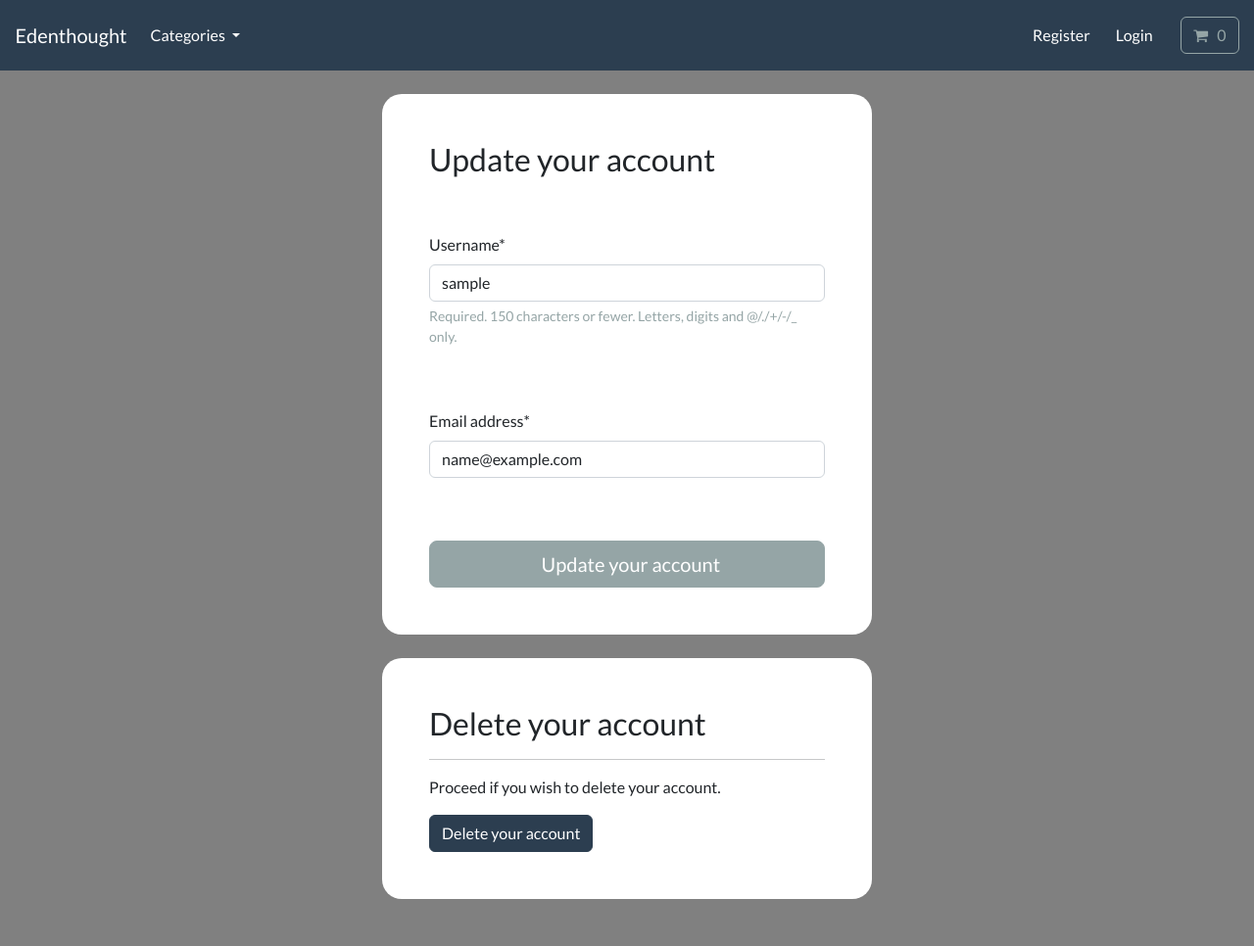
After one commit to sharipovjonibek/ecommerce, a Django app: page /account/profile-management in a window 1280 px wide. The commit adds this page. Shown: the whole page at 98% size. Run offline with Django 5.2, Linux system fonts and the light colour scheme; the visitor is signed in with stand-in values (Sample User, id 1); data that the repository does not hold is empty; some libraries are stand-ins or nearby versions.

Commit message:
work on 'Profile management'

```diff
--- a/account/forms.py
+++ b/account/forms.py
@@ -46,3 +46,26 @@ class LoginForm(AuthenticationForm):
     username = forms.CharField(widget=TextInput())
 
     password = forms.CharField(widget=PasswordInput())
+
+
+
+# Update form
+
+class UpdateUserForm(forms.ModelForm):
+
+    password = None
+
+    def __init__(self,*args,**kwargs):
+        super(UpdateUserForm,self).__init__(*args,**kwargs)
+
+        # Make email field as required
+
+        self.fields['email'].required=True
+
+    class Meta:
+
+        model = User
+
+        fields = ['username','email']
+
+        exclude = ['password1','password2']
--- a/account/templates/account/dashboard.html
+++ b/account/templates/account/dashboard.html
@@ -51,7 +51,7 @@
 
         <hr>
 
-        <a class="btn btn-primary navbar-btn text-white" type="button"  href=""> Profile management </a>
+        <a class="btn btn-primary navbar-btn text-white" type="button"  href="{% url 'profile-management' %}"> Profile management </a>
 
         <br> <br>
 
--- /dev/null
+++ b/account/templates/account/profile-management.html
@@ -0,0 +1,56 @@
+{% include "store/base.html" %}
+
+{% load static %}
+{% load crispy_forms_tags %}
+{% block content %}
+
+    <style>
+        body{
+            background-color:gray;
+        }
+    </style>
+
+<body>
+    <br>
+    <div class ="container bg-white shadow-md p-5 form-layout">
+        <h3> Update your account </h3>
+
+        <br>
+        <br>
+
+        <form method="POST" autocomplete="off">
+            {%csrf_token%}
+
+            {{user_form.username|as_crispy_field}}
+
+            <br><br>
+            {{user_form.email|as_crispy_field}}
+
+            <br>
+            <br>
+
+            <button type="submit" class="btn btn-secondary btn-lg w-100 btn-block p-2">&nbsp; Update your account </button>
+
+        </form>
+
+    </div>
+
+    <br>
+
+    <div class ="container bg-white shadow-md p-5 form-layout">
+        <h3> Delete your account </h3>
+        <hr>
+
+        <p> Proceed if you wish to delete your account. </p>
+
+        <a class="btn btn-primary navbar-btn text-white" type="button"  href="{% url 'delete-account' %}"> Delete your account</a>
+
+    </div>
+
+
+</body>
+<br>
+<br>
+
+
+{% endblock %}
--- a/account/urls.py
+++ b/account/urls.py
@@ -20,7 +20,13 @@ urlpatterns=[
 
     path('user-logout',views.user_logout,name='user-logout'),
 
+    # Dashboard / profile urls
+
     path('dashboard',views.dashboard,name='dashboard'),
+
+    path('profile-management',views.profile_management,name='profile-management'),
+
+    path('delete-account',views.delete_account,name='delete-account'),
 
 
 ]
--- a/account/views.py
+++ b/account/views.py
@@ -1,5 +1,5 @@
 from django.shortcuts import render,redirect
-from .forms import CreateUserForm,LoginForm
+from .forms import CreateUserForm,LoginForm,UpdateUserForm
 from django.contrib.auth.models import User
 
 from django.contrib.sites.shortcuts import get_current_site
@@ -135,3 +135,42 @@ def user_logout(request):
 def dashboard(request):
 
     return render(request,"account/dashboard.html")
+
+
+
+
+
+@login_required(login_url='my-login')
+def profile_management(request):
+
+    # Updating our user's username and email
+
+    if request.method == 'POST':
+
+        user_form = UpdateUserForm(request.POST,instance = request.user)
+
+        if user_form.is_valid():
+
+            user_form.save()
+
+            return redirect('dashboard')
+
+    user_form = UpdateUserForm(instance=request.user)
+
+    context = {'user_form':user_form}
+
+    return render(request,"account/profile-management.html",context=context)
+
+
+@login_required(login_url='my-login')
+def delete_account(request):
+
+    user = User.objects.get(id=request.user.id)
+
+    if request.method == 'POST':
+
+        user.delete()
+
+        return redirect('store')
+
+    return render(request,"account/delete-account.html")
```
Also changed, not shown: account/templates/account/delete-account.html (added, +35 -0 lines).
